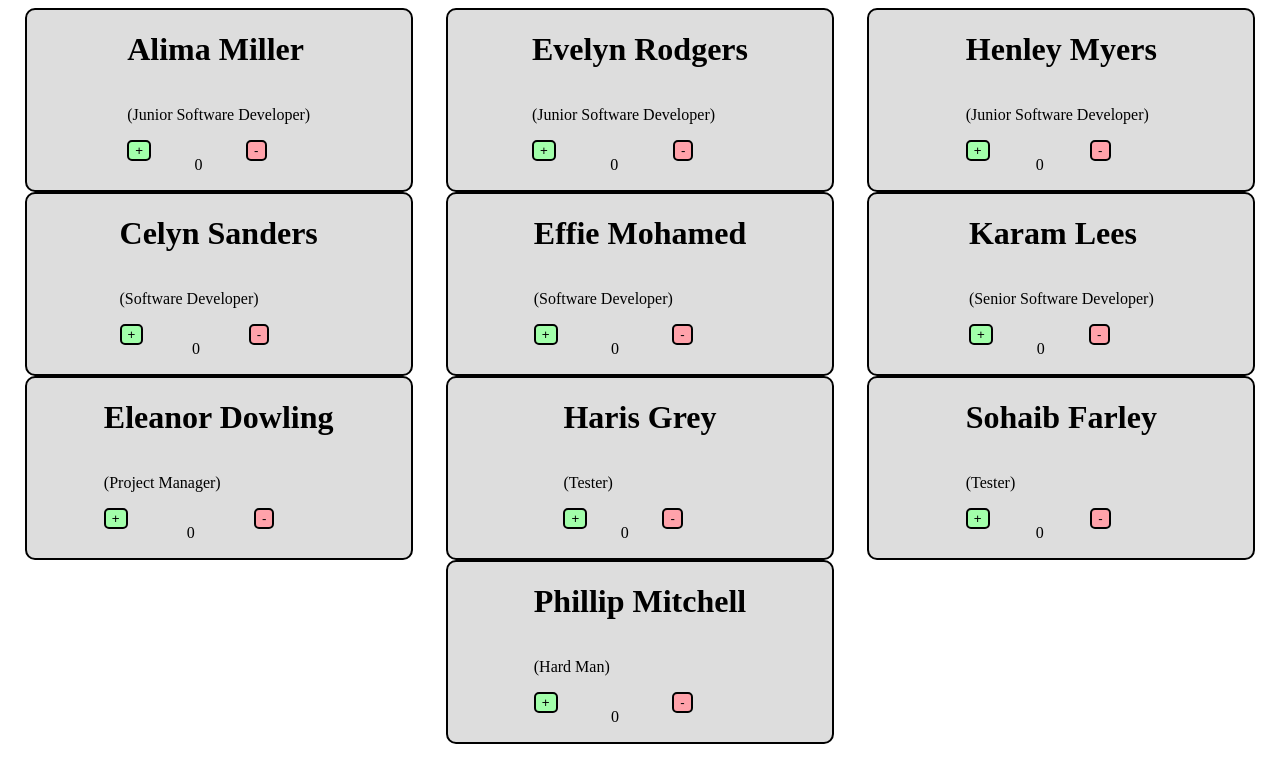
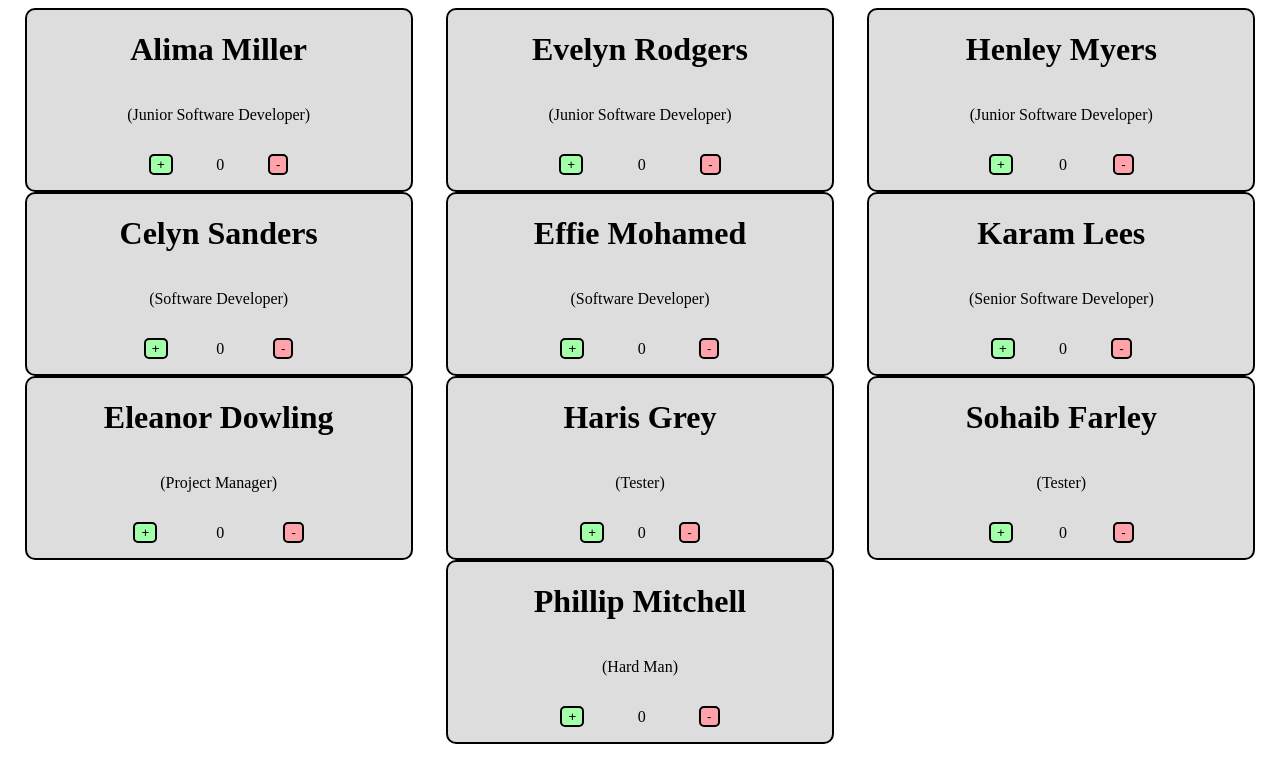
Before and after one commit to Isaac-D-Dawson/react-ticket-tracker, a React (Create React App) app in the folder ticket-tracker/: page / in a window 1280 px wide. Shown: the top 782 px of the page. Built offline with nearby package versions, Linux system fonts and the light colour scheme.

Commit message:
Adjsuted item centering.

```diff
--- a/ticket-tracker/src/components/card/Card.scss
+++ b/ticket-tracker/src/components/card/Card.scss
@@ -13,6 +13,8 @@
     display: grid;
 
     justify-content: center;
+    align-items: center;
+    justify-items: center;
 
     grid-template-areas:    "name   name    name"
                             "title  title   title"
```
